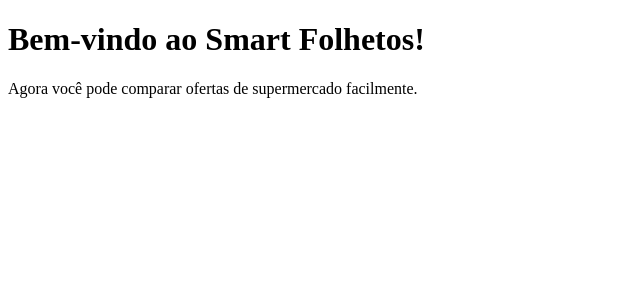
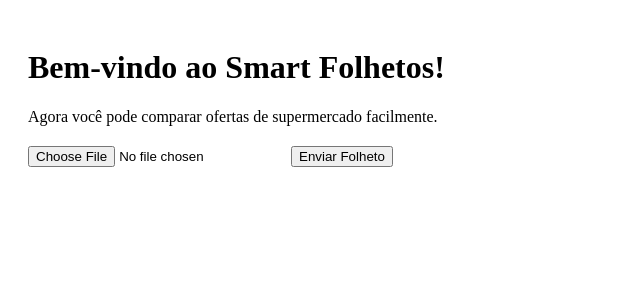
Before and after one commit to Karlocz/smart-folhetos, a React (Create React App) app: page / in a window 1280 px wide. Shown: the top 300 px of the page, without its empty margins (0-640 px from the left). Built offline with nearby package versions, Linux system fonts and the light colour scheme.

Commit message:
Update App.jsx

```diff
--- a/src/App.jsx
+++ b/src/App.jsx
@@ -1,10 +1,57 @@
-import React from 'react';
+import React, { useState } from 'react';
 
 function App() {
+  const [selectedFile, setSelectedFile] = useState(null);
+  const [previewUrl, setPreviewUrl] = useState('');
+
+  const handleFileChange = (event) => {
+    const file = event.target.files[0];
+    if (file && file.type === 'application/pdf') {
+      setSelectedFile(file);
+      setPreviewUrl(URL.createObjectURL(file)); // cria URL temporária para visualização
+    } else {
+      alert('Por favor, selecione um arquivo PDF válido.');
+      setSelectedFile(null);
+      setPreviewUrl('');
+    }
+  };
+
+  const handleUpload = () => {
+    if (selectedFile) {
+      // Aqui você faria o upload do arquivo para o servidor ou serviço de armazenamento
+      alert(`Arquivo "${selectedFile.name}" enviado com sucesso!`);
+      // Limpa a seleção
+      setSelectedFile(null);
+      setPreviewUrl('');
+    } else {
+      alert('Por favor, selecione um arquivo primeiro.');
+    }
+  };
+
   return (
-    <div>
+    <div style={{ padding: '20px' }}>
       <h1>Bem-vindo ao Smart Folhetos!</h1>
       <p>Agora você pode comparar ofertas de supermercado facilmente.</p>
+
+      <div style={{ marginTop: '20px' }}>
+        <input type="file" accept="application/pdf" onChange={handleFileChange} />
+        <button onClick={handleUpload} style={{ marginLeft: '10px' }}>
+          Enviar Folheto
+        </button>
+      </div>
+
+      {selectedFile && (
+        <div style={{ marginTop: '20px' }}>
+          <h3>Pré-visualização do Folheto:</h3>
+          <iframe
+            src={previewUrl}
+            title="Pré-visualização do PDF"
+            width="100%"
+            height="600px"
+            style={{ border: '1px solid #ccc' }}
+          ></iframe>
+        </div>
+      )}
     </div>
   );
 }
```
